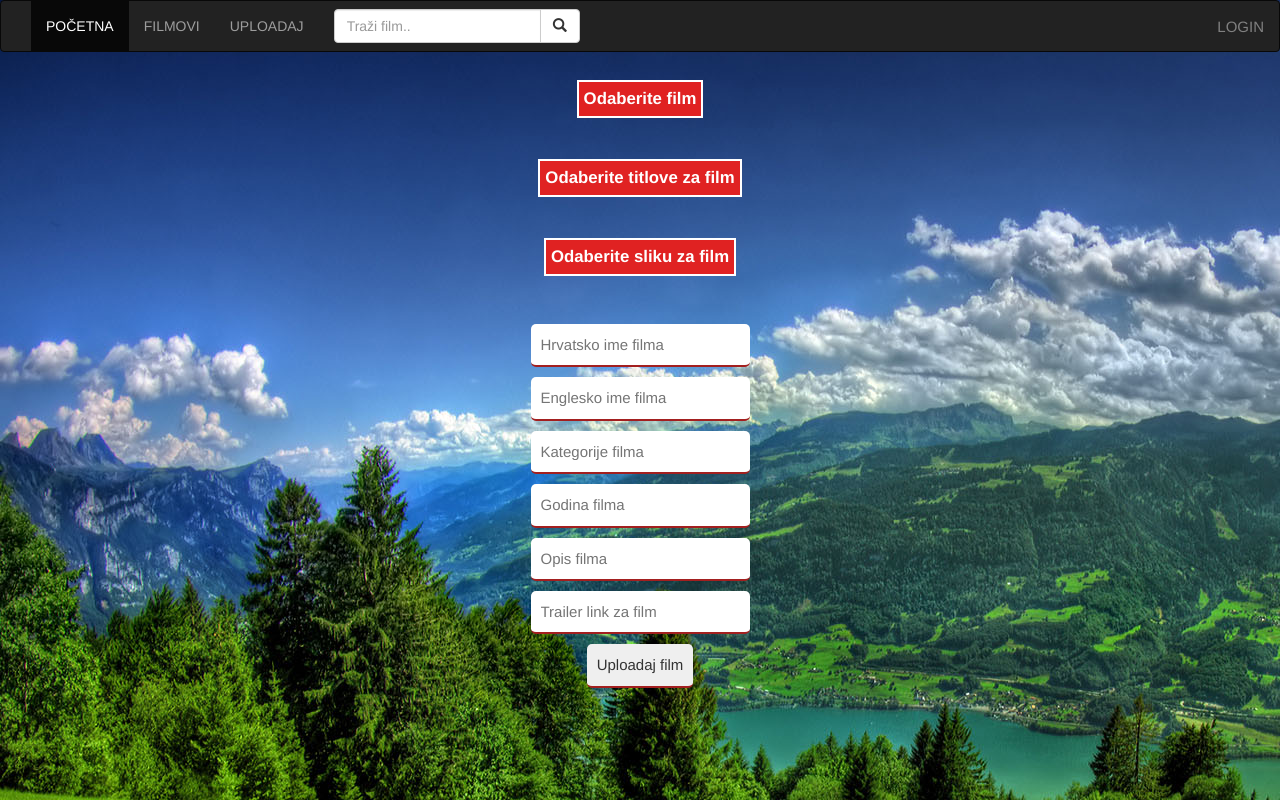
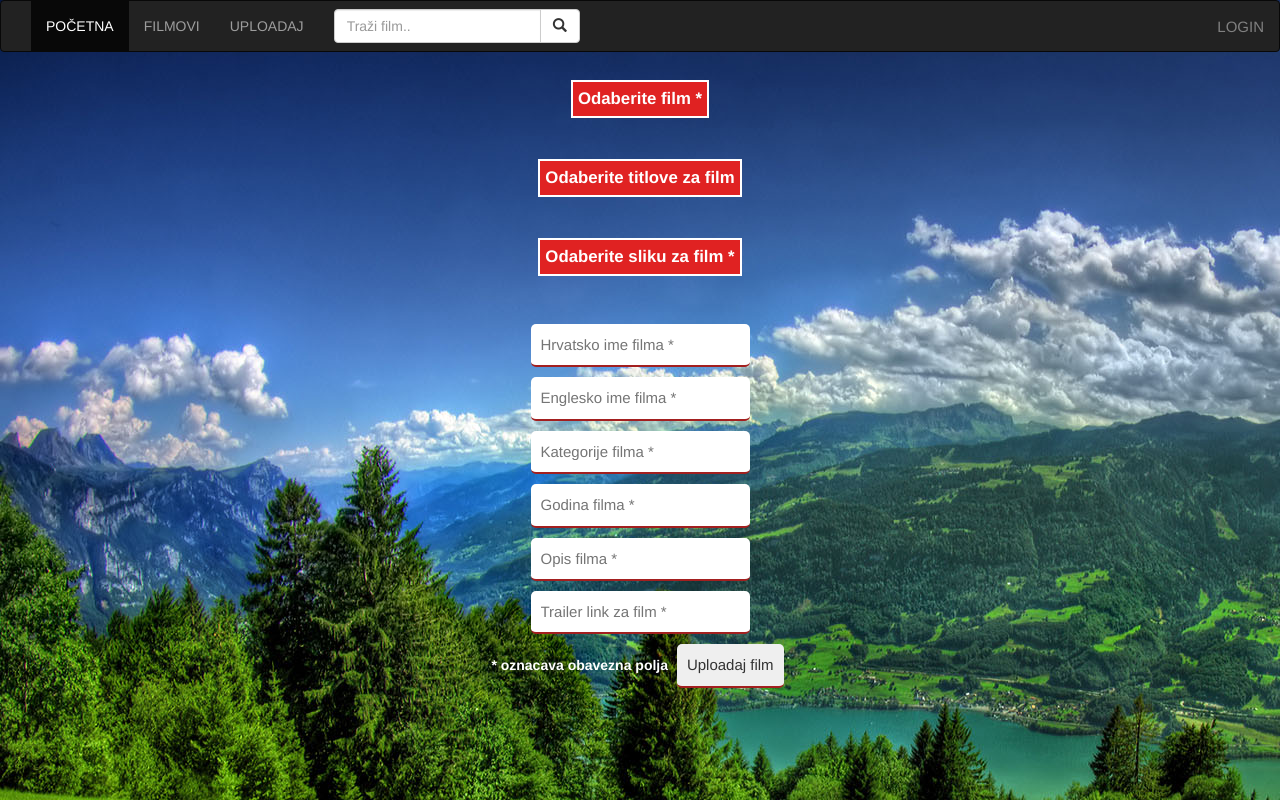
Before and after one commit to MPulji0/zavrsni, a plain HTML site: page public/uploadMovie.html in a window 1280 px wide. Drawn offline with nearby package versions, Linux system fonts and the light colour scheme.

Commit message:
Mala promjena

```diff
--- a/public/uploadMovie.html
+++ b/public/uploadMovie.html
@@ -56,39 +56,40 @@
 
     <form action="/upload" method="post" id="upload-form" encType="multipart/form-data">
 
-        <label for="movie-file">Odaberite film</label><br>
+        <label for="movie-file">Odaberite film *</label><br>
         <input type="file" name="movieFile" required
             accept="video/*" id="movie-file"
             onchange="fileChange(event)"><br><br>
 
         <label for="movie-subs">Odaberite titlove za film</label><br>
-        <input type="file" name="movieSubs" required
+        <input type="file" name="movieSubs"
             accept=".vtt,.srt,.txt" id="movie-subs"
             onchange="fileChange(event)"><br><br>
 
-        <label for="movie-image">Odaberite sliku za film</label><br>
+        <label for="movie-image">Odaberite sliku za film *</label><br>
         <input type="file" name="movieImage" required
             accept="image/*" id="movie-image"
             onchange="fileChange(event)"><br><br>
 
         <input type="text" name="hrvName" required
-            placeholder="Hrvatsko ime filma"><br>
+            placeholder="Hrvatsko ime filma *"><br>
 
         <input type="text" name="engName" required
-            placeholder="Englesko ime filma"><br>
+            placeholder="Englesko ime filma *"><br>
 
         <input type="text" name="categories" required
-            placeholder="Kategorije filma"><br>
+            placeholder="Kategorije filma *"><br>
 
         <input type="text" name="year" required
-            placeholder="Godina filma"><br>
+            placeholder="Godina filma *"><br>
 
         <input type="text" name="description" required
-            placeholder="Opis filma"><br>
+            placeholder="Opis filma *"><br>
 
         <input type="url" name="trailerLink" required
-            placeholder="Trailer link za film"><br>
+            placeholder="Trailer link za film *"><br>
 
+        <span style="color: white; font-weight: bold;">* oznacava obavezna polja</span>
         <input type="submit" value="Uploadaj film">
     </form>
 
```
